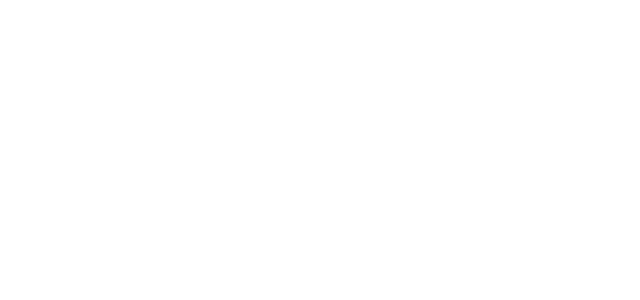
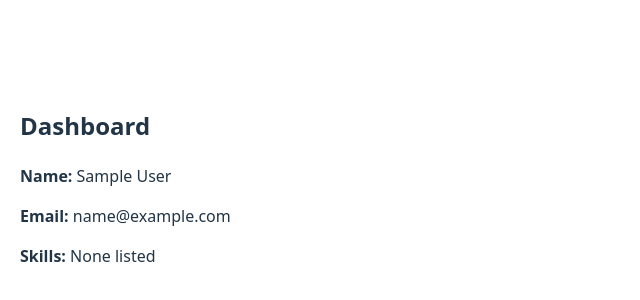
Before and after one commit to HammadMubarik/skill-swap, a React (Vite) app in the folder client/: page /dashboard in a window 1280 px wide. Before the commit this address had no page. Shown: the part 214-514 px from the top of the page, without its empty margins (0-640 px from the left). Built offline with nearby package versions, Linux system fonts and the light colour scheme; sample sign-in values are in the browser's storage.

Commit message:
Dashboard Added

```diff
--- a/client/src/App.jsx
+++ b/client/src/App.jsx
@@ -1,6 +1,7 @@
 import { BrowserRouter as Router, Routes, Route } from 'react-router-dom'
 import Register from './pages/Register'
 import Login from './pages/Login'
+import Dashboard from './pages/Dashboard'
 
 function App() {
   return (
@@ -8,6 +9,7 @@
       <Routes>
         <Route path="/register" element={<Register />} />
         <Route path="/login" element={<Login />} />
+        <Route path="/dashboard" element={<Dashboard />} />
       </Routes>
     </Router>
   )
--- /dev/null
+++ b/client/src/pages/Dashboard.jsx
@@ -0,0 +1,34 @@
+import { useEffect, useState } from "react";
+import { useNavigate } from "react-router-dom";
+
+const Dashboard = () => {
+  const navigate = useNavigate();
+  const [user, setUser] = useState(null);
+
+  useEffect(() => {
+    const storedUser = localStorage.getItem("user");
+    if (!storedUser) {
+      // Redirect to login if no user
+      navigate("/login");
+    } else {
+      setUser(JSON.parse(storedUser));
+    }
+  }, [navigate]);
+
+  return (
+    <div style={{ padding: "20px" }}>
+      <h2>Dashboard</h2>
+      {!user ? (
+        <p>Loading...</p>
+      ) : (
+        <div>
+          <p><strong>Name:</strong> {user.name}</p>
+          <p><strong>Email:</strong> {user.email}</p>
+          <p><strong>Skills:</strong> {user.skills || "None listed"}</p>
+        </div>
+      )}
+    </div>
+  );
+};
+
+export default Dashboard;
```
